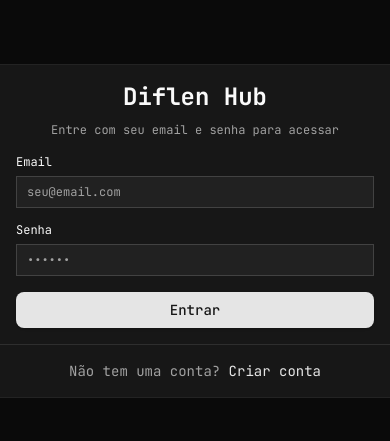
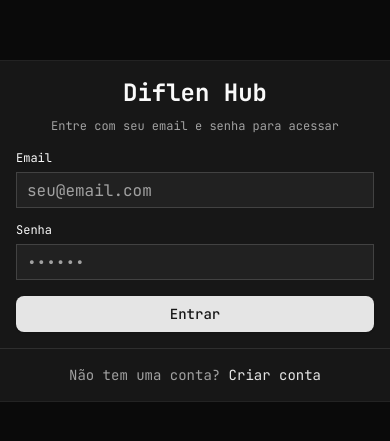
Before and after one commit to prolud/diflen-hub-web, a Next.js app: page /login in a window 390 px wide. Shown: the part 191-632 px from the top of the page. Built offline with nearby package versions, Linux system fonts and the light colour scheme.

Commit message:
✨ feat: altera tamanho da fonte no login

```diff
--- a/src/components/ui/input.tsx
+++ b/src/components/ui/input.tsx
@@ -9,7 +9,7 @@
       type={type}
       data-slot="input"
       className={cn(
-        "h-8 w-full min-w-0 rounded-none border border-input bg-transparent px-2.5 py-1 text-xs transition-colors outline-none file:inline-flex file:h-6 file:border-0 file:bg-transparent file:text-xs file:font-medium file:text-foreground placeholder:text-muted-foreground focus-visible:border-ring focus-visible:ring-1 focus-visible:ring-ring/50 disabled:pointer-events-none disabled:cursor-not-allowed disabled:bg-input/50 disabled:opacity-50 aria-invalid:border-destructive aria-invalid:ring-1 aria-invalid:ring-destructive/20 md:text-xs dark:bg-input/30 dark:disabled:bg-input/80 dark:aria-invalid:border-destructive/50 dark:aria-invalid:ring-destructive/40",
+        "h-9 w-full min-w-0 rounded-none border border-input bg-transparent px-2.5 py-1 text-base transition-colors outline-none file:inline-flex file:h-6 file:border-0 file:bg-transparent file:text-xs file:font-medium file:text-foreground placeholder:text-muted-foreground focus-visible:border-ring focus-visible:ring-1 focus-visible:ring-ring/50 disabled:pointer-events-none disabled:cursor-not-allowed disabled:bg-input/50 disabled:opacity-50 aria-invalid:border-destructive aria-invalid:ring-1 aria-invalid:ring-destructive/20 md:h-8 md:text-xs dark:bg-input/30 dark:disabled:bg-input/80 dark:aria-invalid:border-destructive/50 dark:aria-invalid:ring-destructive/40",
         className
       )}
       {...props}
```
